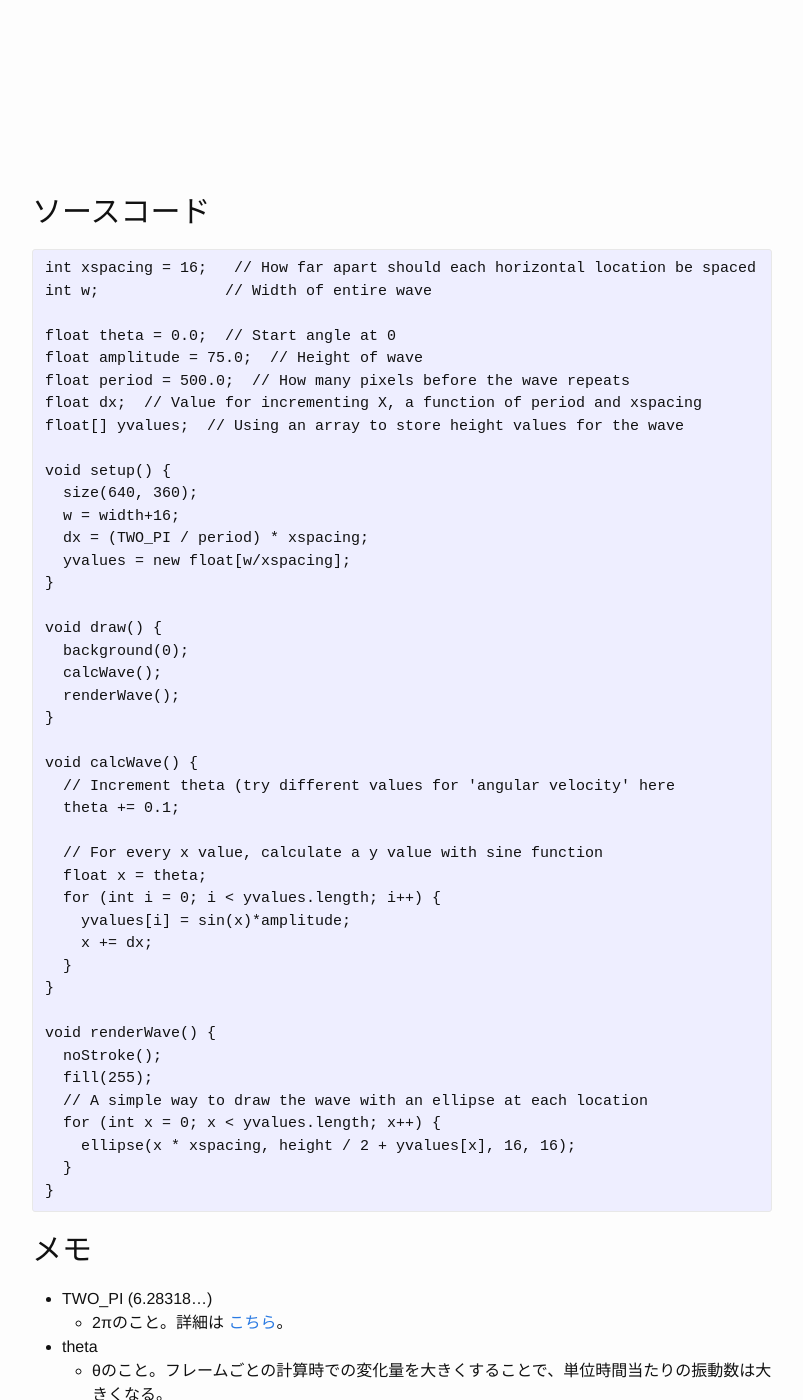
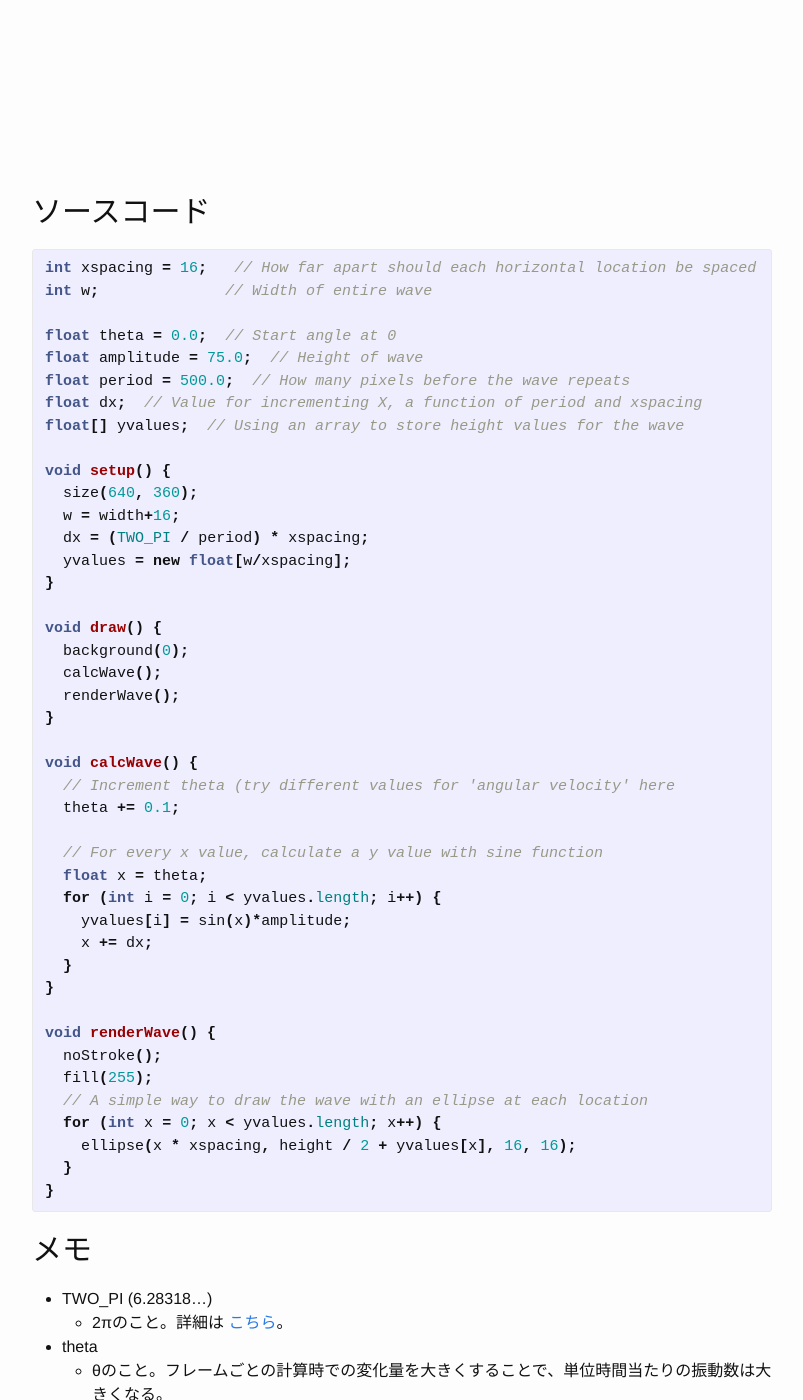
Before and after one commit to zdogma/zdogma.github.io.old, a Jekyll site: the page built from _posts/2016-08-07-initial-processing.markdown, in a window 1280 px wide and 1400 px high, scrolled down 428 px. Shown: the whole window, without its empty margins (238-1041 px from the left). Built offline with Jekyll 4.4.1, drawn with Linux system fonts in a browser that asks for light colours.

Commit message:
過去記事のsyntaxHighlight修正

```diff
--- a/_posts/2016-08-07-initial-processing.markdown
+++ b/_posts/2016-08-07-initial-processing.markdown
@@ -62,7 +62,7 @@ void renderWave() {
 
 ## ソースコード
 
-{% highlight processing %}
+{% highlight java %}
 int xspacing = 16;   // How far apart should each horizontal location be spaced
 int w;              // Width of entire wave
 
```
